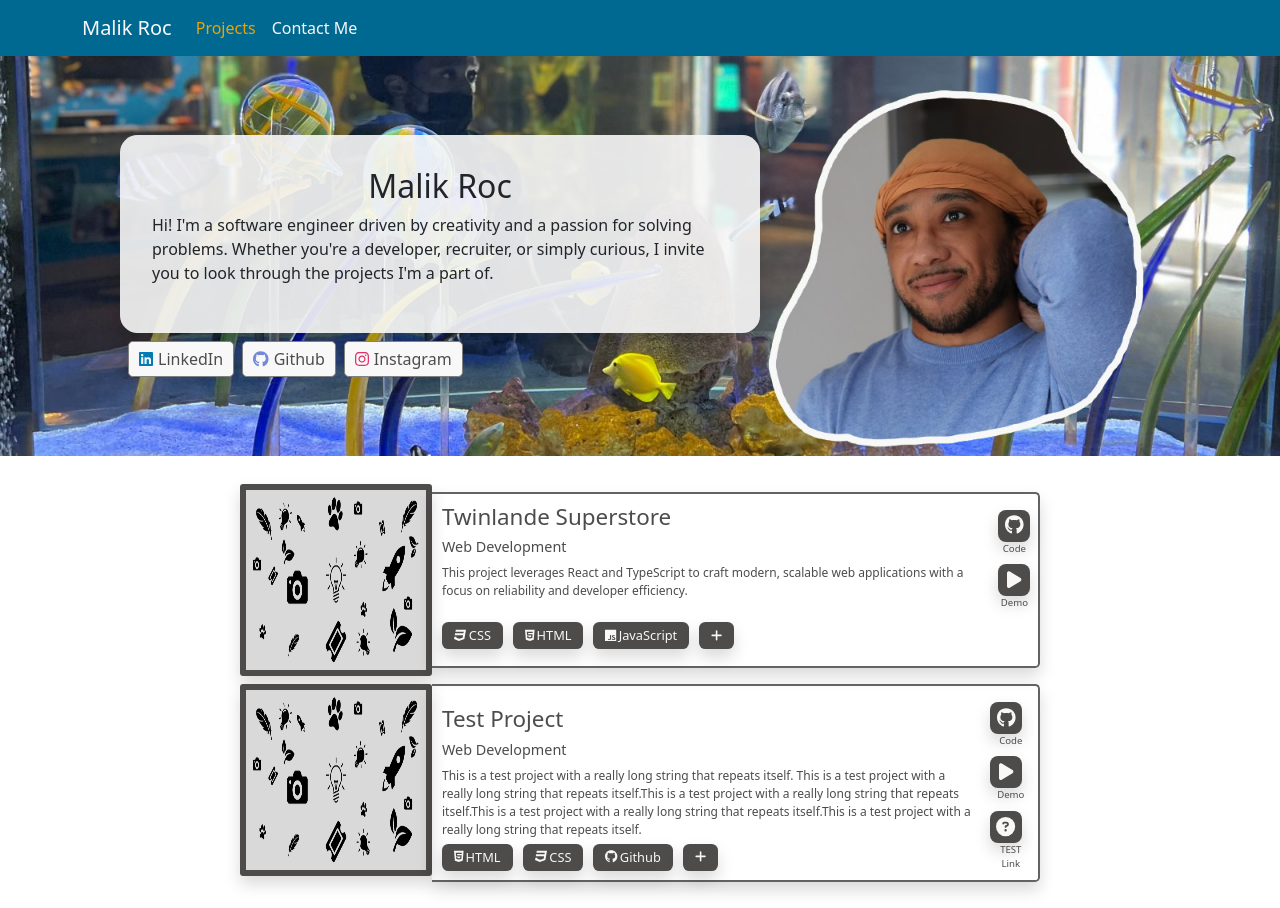
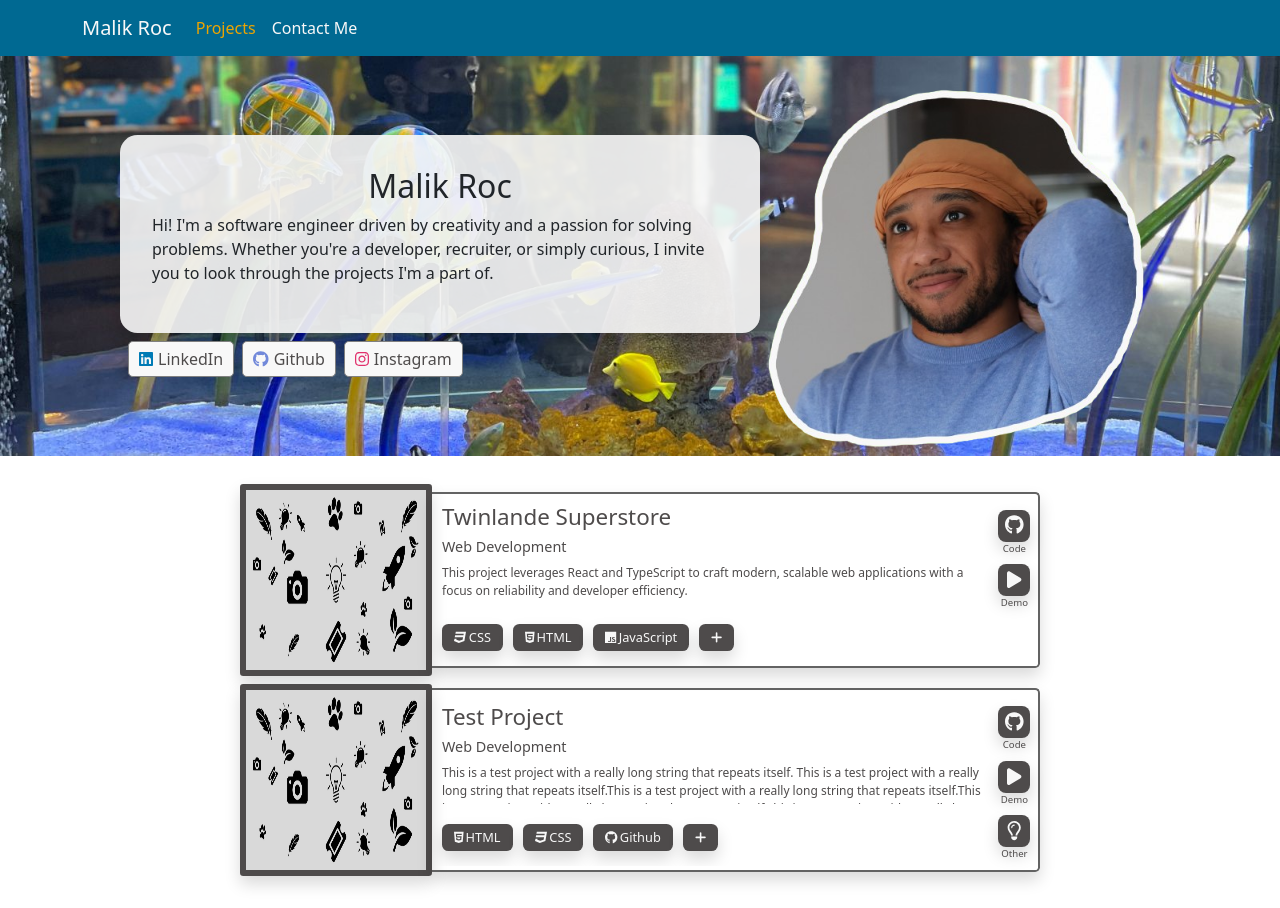
Before and after one commit to rocstory/rocstory.github.io-old, a React (Create React App) app: page / in a window 1280 px wide. Built offline with nearby package versions, Linux system fonts and the light colour scheme.

Commit message:
060424 - Project Card overflow

```diff
--- a/src/components/ProjectCard/ProjectCard.scss
+++ b/src/components/ProjectCard/ProjectCard.scss
@@ -47,6 +47,8 @@ $descrWrapperSize: 38em;
         display: flex;
         flex-direction: column;
 
+        overflow: hidden;
+
         h1, h2 {
             // color: main.$rsTextDark;
             text-transform: capitalize;
@@ -66,6 +68,9 @@ $descrWrapperSize: 38em;
             text-align: left;
             margin-bottom: 5px;
             font-size: $descrFontSize;
+            height: calc($descrFontSize * 3.35);
+            overflow: hidden;
+            text-overflow:clip;
         }
 
         .tag-container {
--- a/src/components/RSIcon/useRSIcon.tsx
+++ b/src/components/RSIcon/useRSIcon.tsx
@@ -10,6 +10,7 @@ import {
 } from "@fortawesome/free-brands-svg-icons";
 import { useEffect, useState } from "react";
 import { ERSIcon } from "../../enums/ERSIcons";
+import { faLightbulb } from "@fortawesome/free-regular-svg-icons";
 
 
 
@@ -41,9 +42,10 @@ function useRSIcon(name: ERSIcon) {
             case ERSIcon.Plus:
                 return faPlus;
             default:
-                return faQuestionCircle;
+                return faLightbulb;
         }
     }
+
     // icon classnames must correspond with the classnames in icons.scss
     const getIconClassName = () => {
         switch (name) {
--- a/src/components/RefLinkTrigger/RefLinkTrigger.scss
+++ b/src/components/RefLinkTrigger/RefLinkTrigger.scss
@@ -7,6 +7,7 @@ $triggerLabelFontSize: 0.6em;
 
 .reflink-trigger {
     // border: 0.5px solid black;
+    margin: 0 auto;
     border-radius: 0.5em;
     width: $triggerSize !important;
     height: $triggerSize !important;
@@ -30,6 +31,7 @@ $triggerLabelFontSize: 0.6em;
         font-size: $triggerLabelFontSize;
         color: main.$rsTextDark;
         text-transform: capitalize;
+        white-space: nowrap;
     }
 }
 
--- a/src/components/RefLinkTrigger/RefLinkTrigger.tsx
+++ b/src/components/RefLinkTrigger/RefLinkTrigger.tsx
@@ -1,7 +1,7 @@
 import { Button } from "react-bootstrap";
 import { IRefLink } from "../../interfaces/IRefLink";
 import { useEffect, useState } from "react";
-import { getRefLinkIconName } from "../../helpers/rsIconHelper";
+import { getIconName, getRefLinkIconName } from "../../helpers/rsIconHelper";
 import { ERSIcon } from "../../enums/ERSIcons";
 import RSIcon from "../RSIcon/RSIcon";
 import "./RefLinkTrigger.scss";
@@ -30,7 +30,7 @@ function RefLinkTrigger(props: IRefLink) {
     }
 
     useEffect(() => {
-        const icon = getRefLinkIconName(type);
+        const icon = getIconName(type);
         const fmLabel = getFormattedLabel();
         setIconName(icon);
         setFormattedLabel(fmLabel);
@@ -38,7 +38,7 @@ function RefLinkTrigger(props: IRefLink) {
 
 
     return (
-        <div className={'reflink-trigger-wrapper'}>
+        <div className={'reflink-trigger-wrapper de'}>
             <Button
                 className={`reflink-trigger shadow`}
                 bsPrefix={'rsbtn'}
@@ -50,12 +50,9 @@ function RefLinkTrigger(props: IRefLink) {
                 {iconName && <RSIcon name={iconName} />}
 
             </Button>
-            <p>
+            <p className="debu">
                 {
-                    label ?
-                        label
-                        :
-                        formattedLabel
+                    formattedLabel
                 }
             </p>
         </div>
```
